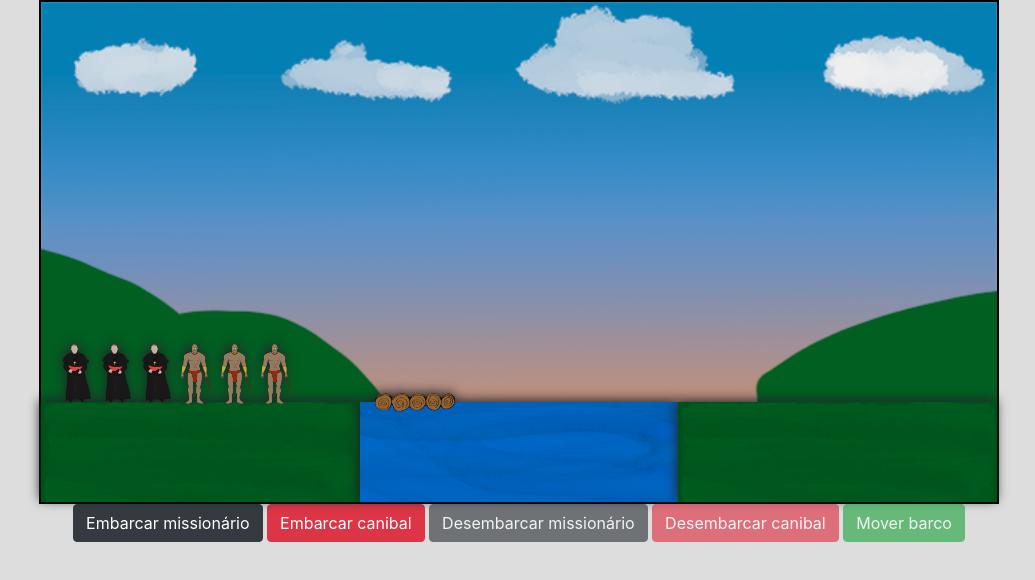
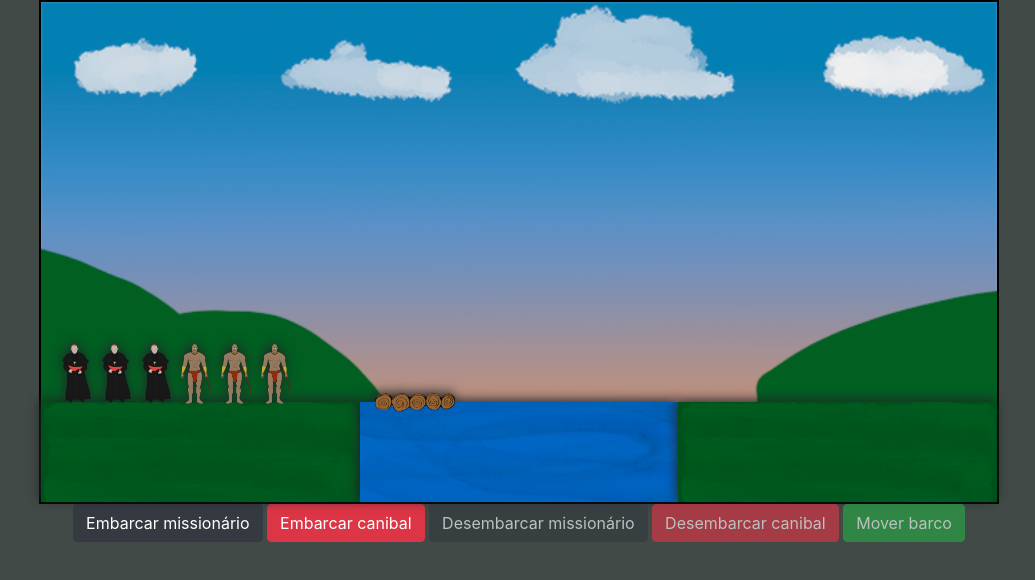
Before and after one commit to felipefrm/missionaries-and-cannibals, a plain HTML site: page game/index.html in a window 1280 px wide. Shown: the whole page, without its empty margins (121-1156 px from the left). Drawn offline with nearby package versions, Linux system fonts and the light colour scheme.

Commit message:
background color

```diff
--- a/game/styles.css
+++ b/game/styles.css
@@ -1,5 +1,5 @@
 body {
-  background-color: #ddd !important;
+  background-color: #414a46 !important;
   margin: 0 auto;
 }
 
```
